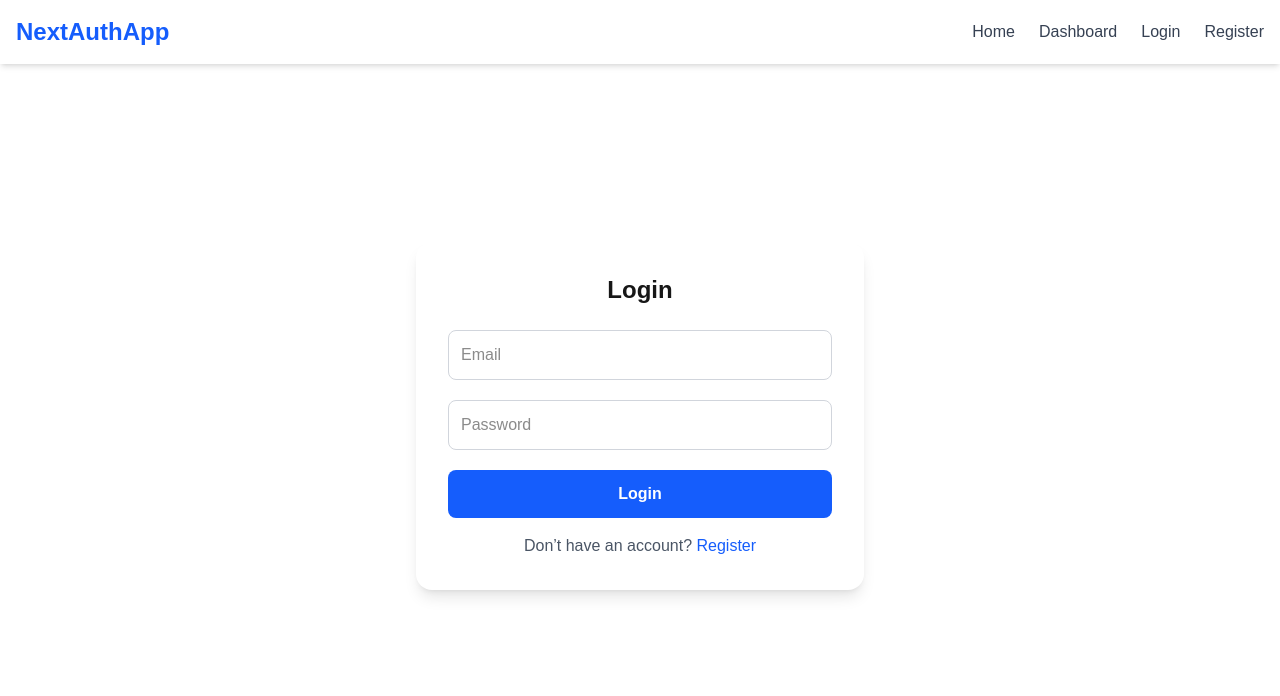
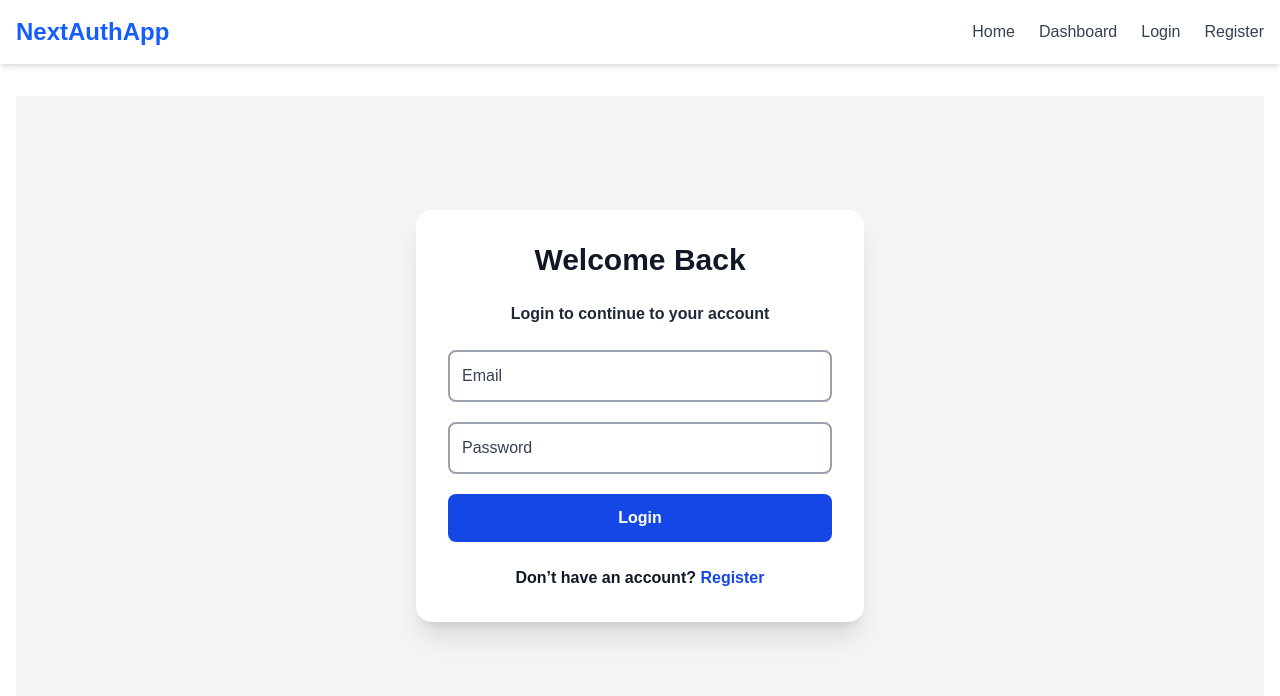
Before and after one commit to Clinton1029/next-auth-prisma-demo, a Next.js app: page /auth/login in a window 1280 px wide. Shown: the top 696 px of the page. Built offline with nearby package versions, Linux system fonts and the light colour scheme.

Commit message:
updated login

```diff
--- a/app/auth/login/page.jsx
+++ b/app/auth/login/page.jsx
@@ -13,33 +13,44 @@ export default function LoginPage() {
   };
 
   return (
-    <div className="flex justify-center items-center min-h-[80vh]">
-      <div className="bg-white shadow-lg rounded-2xl p-8 w-full max-w-md">
-        <h2 className="text-2xl font-bold text-center mb-6">Login</h2>
-        <form onSubmit={handleSubmit} className="space-y-5">
+    <div className="flex justify-center items-center min-h-[80vh] bg-gray-100">
+      <div className="bg-white shadow-xl rounded-2xl p-8 w-full max-w-md">
+        <h2 className="text-3xl font-extrabold text-center mb-6 text-gray-900">
+          Welcome Back
+        </h2>
+        <p className="text-center text-gray-800 font-semibold mb-6">
+          Login to continue to your account
+        </p>
+
+        <form onSubmit={handleSubmit} className="space-y-5 font-semibold text-gray-900">
           <input
             type="email"
             placeholder="Email"
-            className="w-full border border-gray-300 rounded-lg p-3 focus:ring-2 focus:ring-blue-500 outline-none"
+            className="w-full border-2 border-gray-400 rounded-lg p-3 focus:ring-2 focus:ring-blue-600 focus:border-blue-600 outline-none font-medium text-gray-900 placeholder-gray-700"
             required
           />
           <input
             type="password"
             placeholder="Password"
-            className="w-full border border-gray-300 rounded-lg p-3 focus:ring-2 focus:ring-blue-500 outline-none"
+            className="w-full border-2 border-gray-400 rounded-lg p-3 focus:ring-2 focus:ring-blue-600 focus:border-blue-600 outline-none font-medium text-gray-900 placeholder-gray-700"
             required
           />
+
           <button
             type="submit"
             disabled={loading}
-            className="w-full bg-blue-600 text-white py-3 rounded-lg font-semibold hover:bg-blue-700 transition disabled:opacity-50"
+            className="w-full bg-blue-700 text-white py-3 rounded-lg font-extrabold hover:bg-blue-800 transition disabled:opacity-50"
           >
             {loading ? "Logging in..." : "Login"}
           </button>
         </form>
-        <p className="text-center text-gray-600 mt-4">
+
+        <p className="text-center font-semibold text-gray-900 mt-6">
           Don’t have an account?{" "}
-          <a href="/auth/register" className="text-blue-600 hover:underline">
+          <a
+            href="/auth/register"
+            className="text-blue-700 font-bold hover:underline hover:text-blue-800"
+          >
             Register
           </a>
         </p>
```
